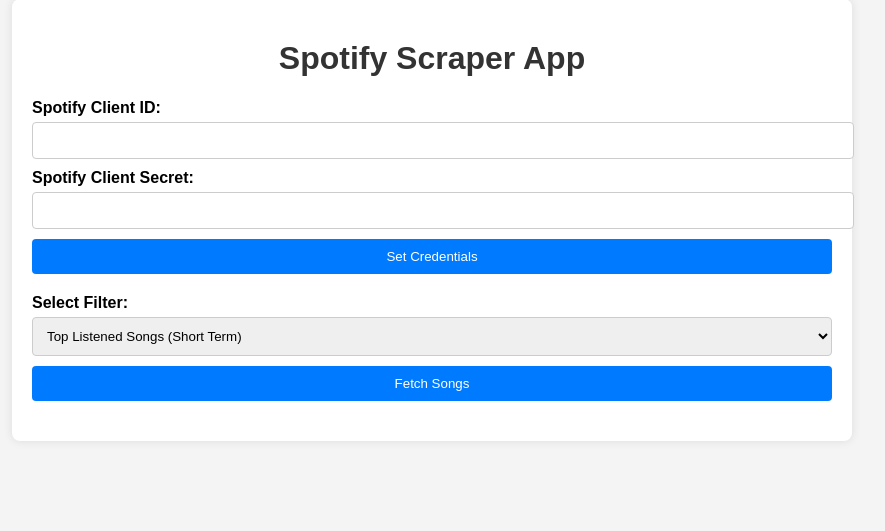
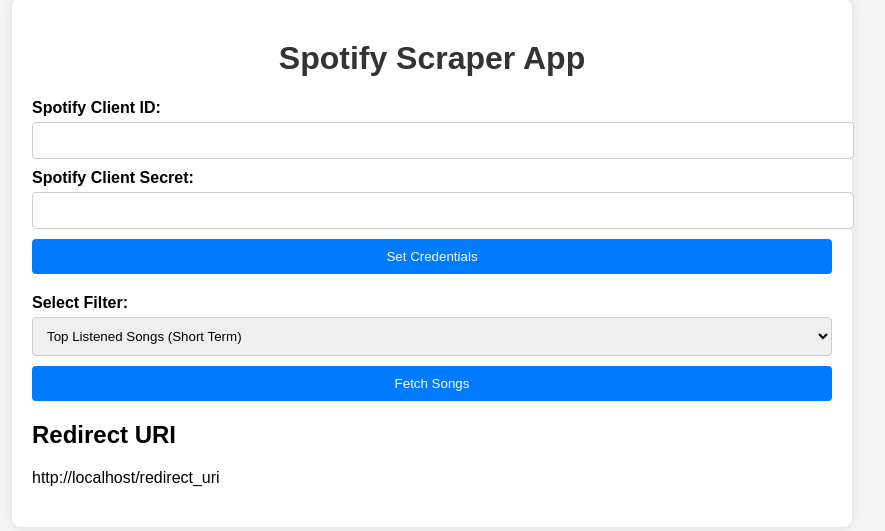
Before and after one commit to ThorvaldWvS/Spotify-scraper-app, a Flask app: page / in a window 1280 px wide. Shown: the part 51-582 px from the top of the page, without its empty margins (208-1093 px from the left). Run offline with Flask 3, Linux system fonts and the light colour scheme.

Commit message:
Add new route `/redirect_uri` and modify existing routes to handle redirect URI and display success messages.
* **app.py**
  - Add new route `/redirect_uri` to handle Spotify redirect URI.
  - Modify `/set_credentials` route to include redirect URI in success message and redirect to main page.
  - Update `/redirect_uri` route to display success message on main page.

* **templates/index.html**
  - Add section to display redirect URI for user to copy.
  - Add section to display success message after setting credentials.

* **README.md**
  - Add instructions to copy redirect URI from website to Spotify developer dashboard.
  - Add terminal commands to test the code.

```diff
--- a/app.py
+++ b/app.py
@@ -10,7 +10,9 @@
 
 @app.route('/')
 def index():
-    return render_template('index.html')
+    success_message = session.pop('success_message', None)
+    redirect_uri = url_for('redirect_uri', _external=True)
+    return render_template('index.html', success_message=success_message, redirect_uri=redirect_uri)
 
 @app.route('/set_credentials', methods=['POST'])
 def set_credentials():
@@ -20,7 +22,8 @@
     redirect_uri = url_for('redirect_uri', _external=True)
     sp_oauth = SpotifyOAuth(client_id=client_id, client_secret=client_secret, redirect_uri=redirect_uri)
     session['sp_oauth'] = sp_oauth
-    return "Credentials set successfully"
+    session['success_message'] = f"Credentials set successfully. Redirect URI: {redirect_uri}"
+    return redirect(url_for('index'))
 
 @app.route('/redirect_uri')
 def redirect_uri():
@@ -29,6 +32,7 @@
     code = request.args.get('code')
     token_info = sp_oauth.get_access_token(code)
     sp = spotipy.Spotify(auth=token_info['access_token'])
+    session['success_message'] = "Spotify authorization successful!"
     return redirect(url_for('index'))
 
 @app.route('/fetch_songs', methods=['POST'])
--- a/templates/index.html
+++ b/templates/index.html
@@ -27,6 +27,16 @@
             </select>
             <button type="submit">Fetch Songs</button>
         </form>
+        <div id="redirect_uri">
+            <h2>Redirect URI</h2>
+            <p>{{ redirect_uri }}</p>
+        </div>
+        <div id="success_message">
+            {% if success_message %}
+                <h2>Success</h2>
+                <p>{{ success_message }}</p>
+            {% endif %}
+        </div>
         <div id="songs">
             {% if songs %}
                 <h2>Fetched Songs</h2>
```
Also changed, not shown: README.md, package-lock.json (added).
